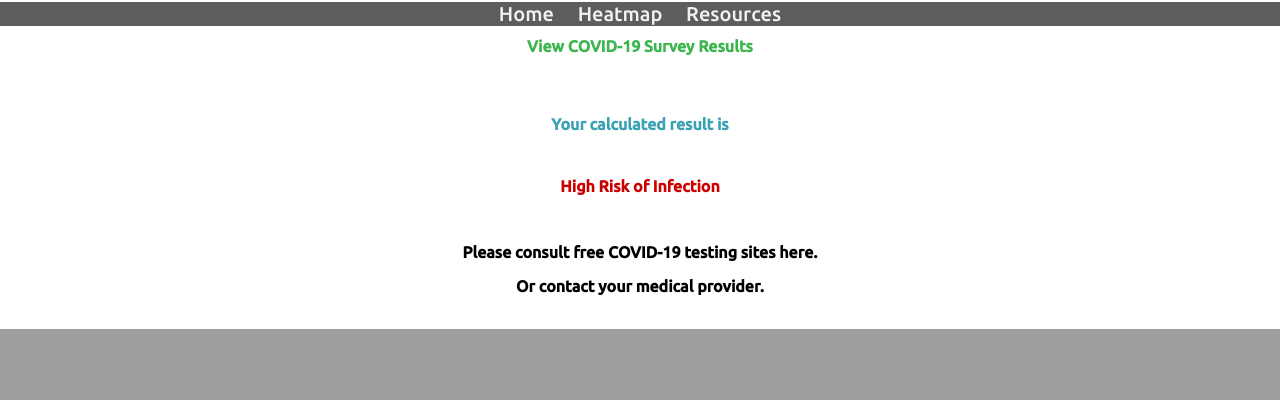
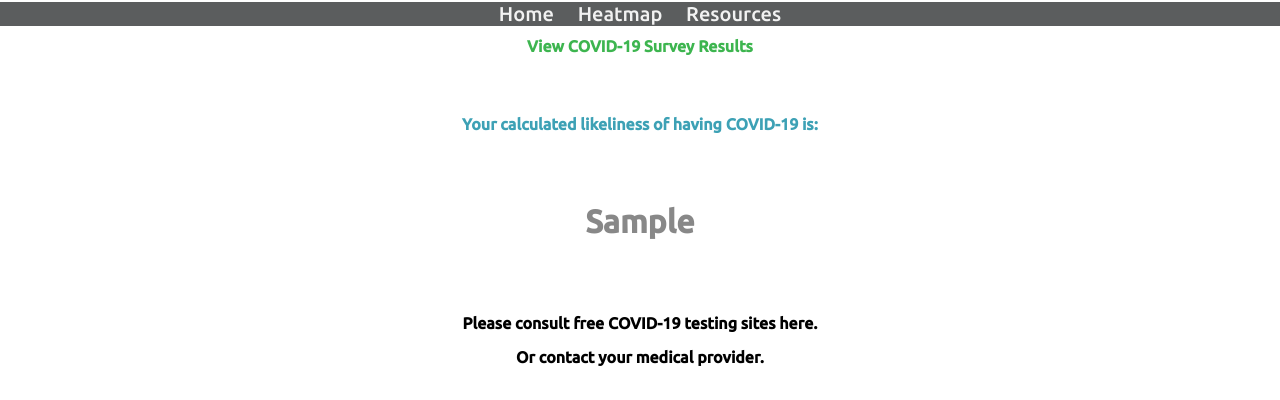
Before and after one commit to fairhurst-dev/COVID19Tracker, a Flask app: template templates/view_survey_results.html in a window 1280 px wide. Shown: the part 961-1361 px from the top of the page. Before the commit the page ends 1290 px from the top, so only its background shows below. Run offline with Flask 2, Linux system fonts and the light colour scheme; the template is opened without the code that fills it: most values are stand-ins (such as "Sample title", 1, 10 or a date in 2020); some libraries are stand-ins or nearby versions.

Commit message:
Updated html and flask variables

```diff
--- a/templates/exposure.html
+++ b/templates/exposure.html
@@ -10,7 +10,7 @@
 </head>
 
 <body>
-    <img class="mySlides" src="https://i.imgur.com/uA9vemT.jpg" alt="custom_html_banner1" style="width:100%">
+     <img class="mySlides" src="{{ url_for('static',filename='banner.jpg') }}" alt="custom_html_banner1" style="width:100%">
     <div class="navbar">
         <center>
             <a href="{{ url_for('baseline_data') }}">Home</a>
--- a/templates/view_survey_results.html
+++ b/templates/view_survey_results.html
@@ -1,9 +1,10 @@
 <!DOCTYPE html>
 <style>
-    .highResult {
-        color: #cc0000;
+    .severity {
+        color: {{ color }};
         text-align: center;
         font-weight: bold;
+        font-size: xx-large;
     }
 </style>
 
@@ -18,7 +19,7 @@
 </head>
 <body>
 
-    <img class="mySlides" src="https://i.imgur.com/uA9vemT.jpg" alt="custom_html_banner1" style="width:100%">
+    <img class="mySlides" src="{{ url_for('static',filename='banner.jpg') }}" alt="custom_html_banner1" style="width:100%">
 
     <div class="navbar">
         <center>
@@ -33,12 +34,14 @@
     <br />
     <br />
 
-    <h2 style="text-align:center;">Your calculated result is</h2>
+    <h2 style="text-align:center;">Your calculated likeliness of having COVID-19 is: </h2>
+    <br />
     <br />
 
-    <h2 class="highResult">High Risk of Infection</h2>
+    <h1 class="severity" style="text-align:center;">{{calculated_severity}}</h1>
     <br />
-    <h3 style="text-align:center;"><!-- Reference Here--></h3>
+    <br />
+
     <h3 style="text-align:center;">Please consult free COVID-19 testing sites here.</h3> <!--add link to this item-->
     <h3 style="text-align:center;">Or contact your medical provider.</h3>
 
--- a/templates/wellness.html
+++ b/templates/wellness.html
@@ -10,7 +10,7 @@
 </head>
 
 <body>
-    <img class="mySlides" src="https://i.imgur.com/uA9vemT.jpg" alt="custom_html_banner1" style="width:100%">
+     <img class="mySlides" src="{{ url_for('static',filename='banner.jpg') }}" alt="custom_html_banner1" style="width:100%">
 
     <div class="navbar">
         <center>
```
Also changed, not shown: templates/emergency_symptoms.html (+10 -2 lines), templates/medical_emergency.html (line endings or trailing spaces).
